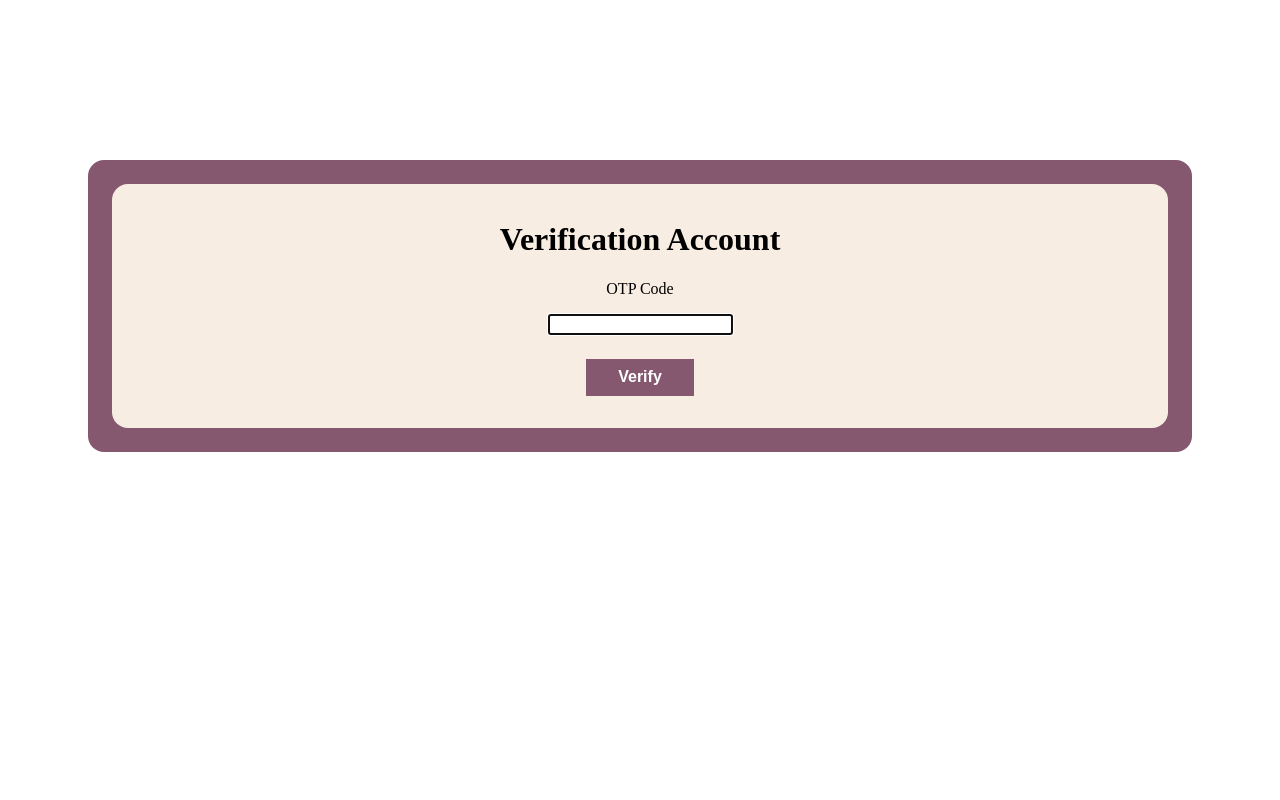
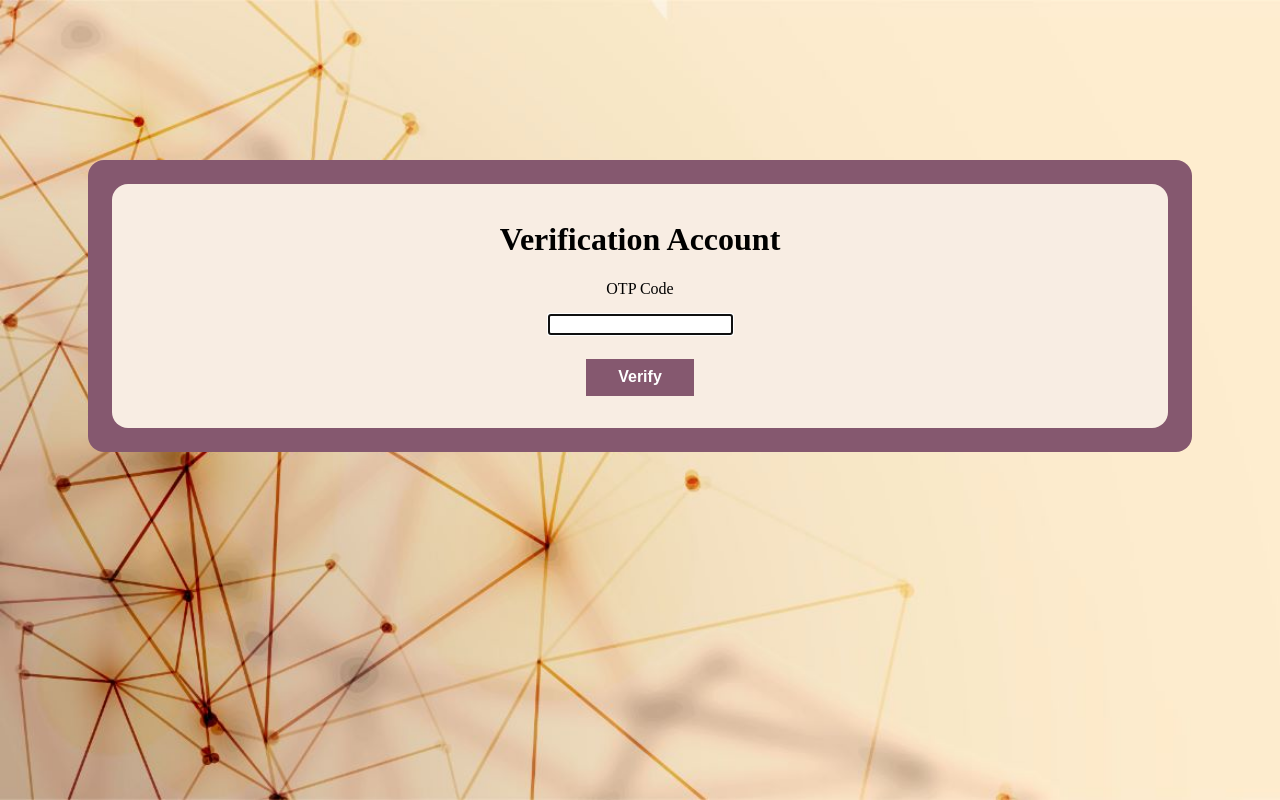
Before and after one commit to HelaniUdara/Electro, a PHP site: page /verification.php in a window 1280 px wide. Run offline with PHP 8.4, Linux system fonts and the light colour scheme; some libraries are stand-ins or nearby versions.

Commit message:
Modified verification page style

```diff
--- a/E-Lab/verification.php
+++ b/E-Lab/verification.php
@@ -27,7 +27,7 @@
     <style>
 
         body{
-            /background-color: #F8EDE3;/
+            /*background-color: #F8EDE3;*/
             background-image:url("images/signback.jpeg");
             background-repeat: no-repeat;
             background-size: cover;
```
